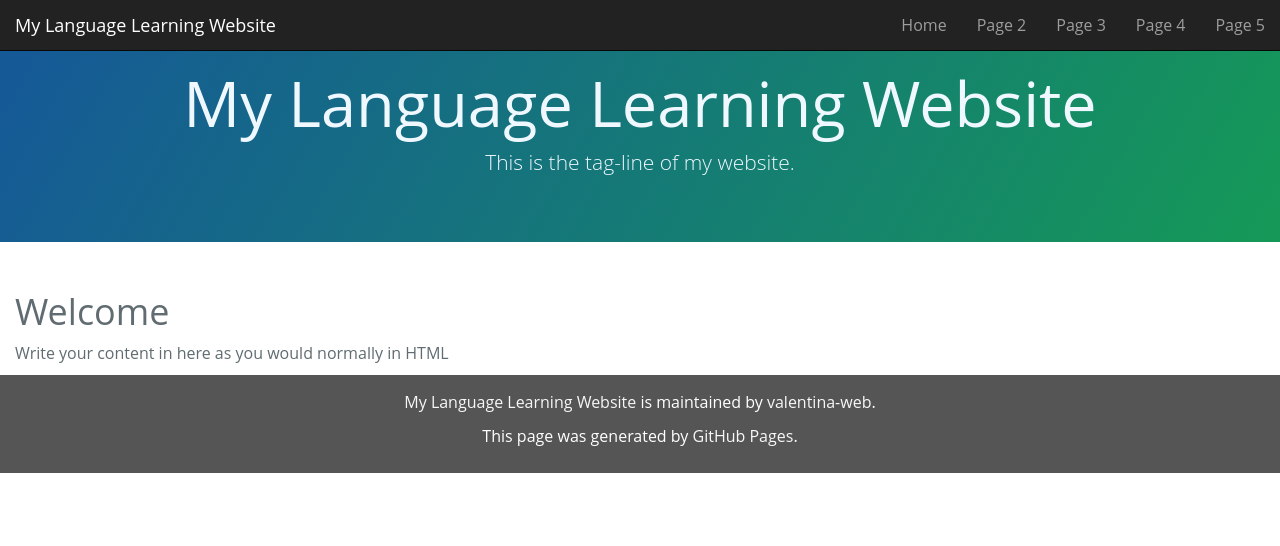
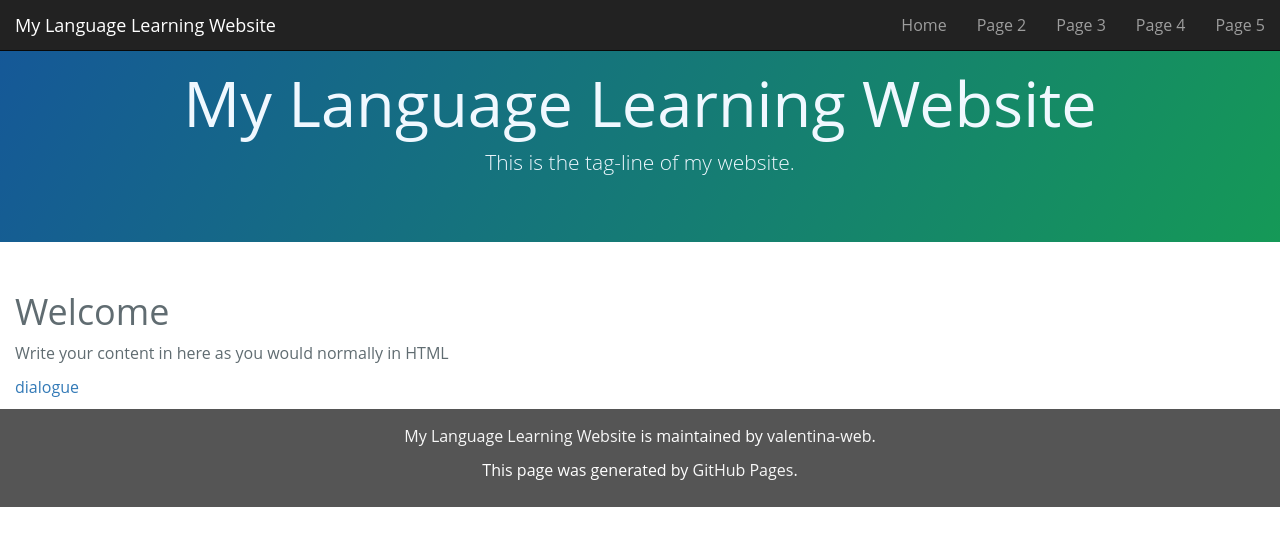
Before and after one commit to valentina-web/SML5202-2020-Final-Valentina, a Jekyll site: the page built from index.md, in a window 1280 px wide. Shown: the top 546 px of the page. Built offline with Jekyll 4.4.1, drawn with Linux system fonts in a browser that asks for light colours; our own code applies the rules of GitHub Pages for plain Markdown files.

Commit message:
Update index.md

```diff
--- a/index.md
+++ b/index.md
@@ -1,2 +1,3 @@
 <h1>Welcome</h1>
 <p>Write your content in here as you would normally in HTML</p>
+[dialogue](https://clyp.it/kr33fs2v)
```
